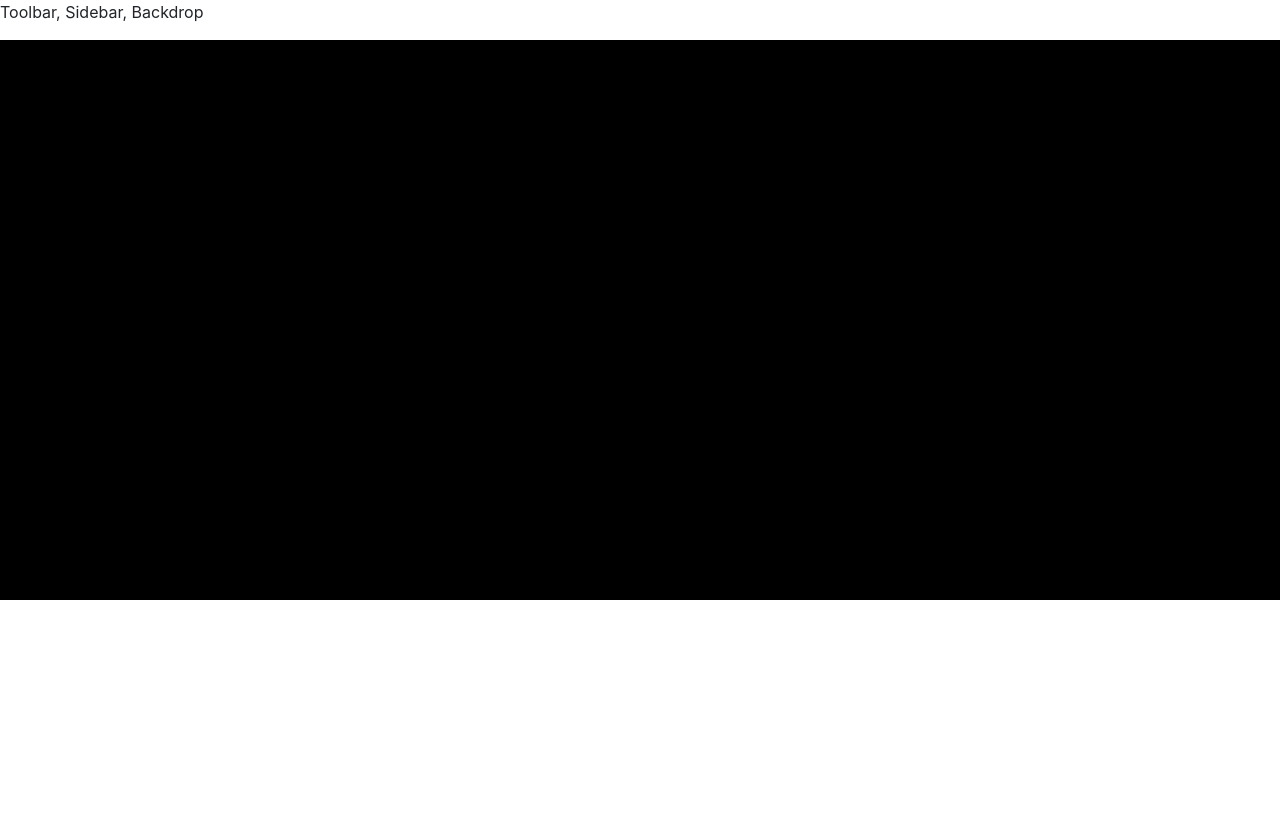
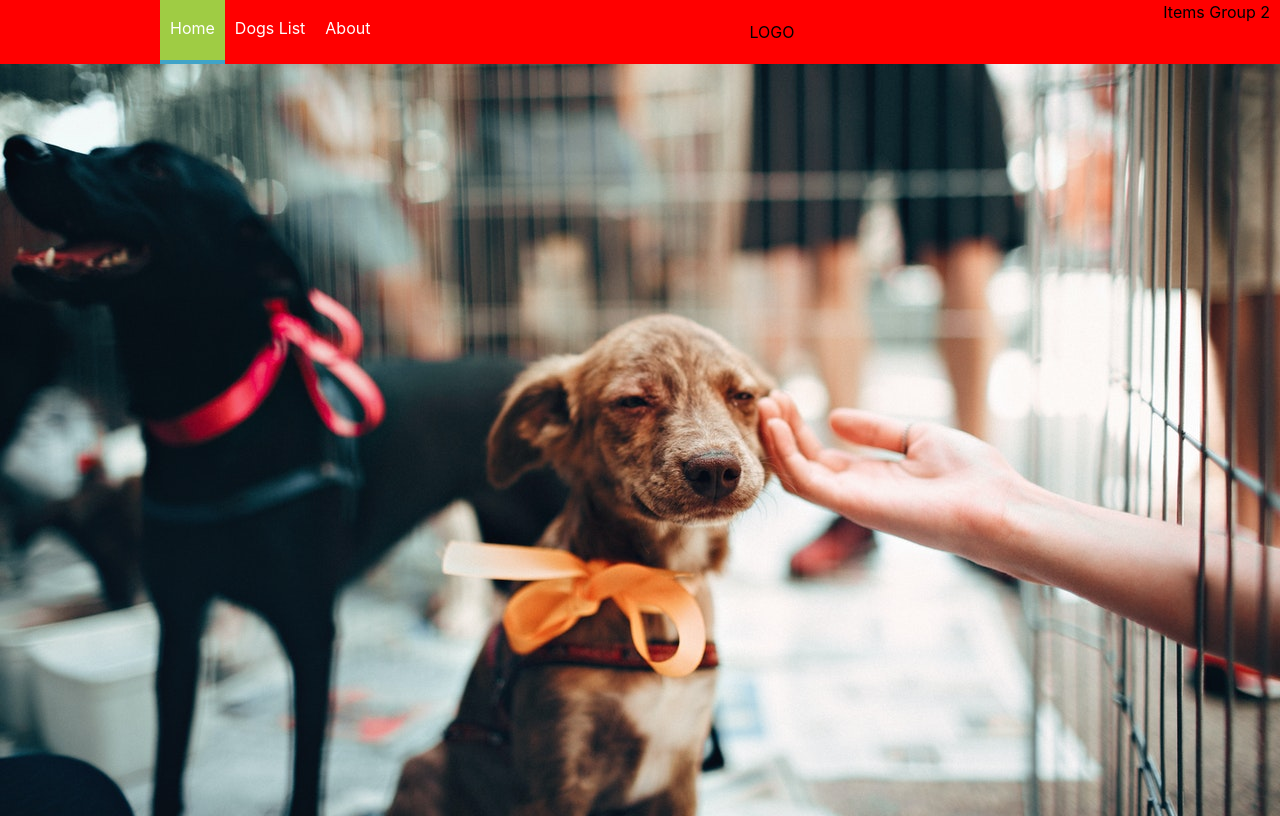
Before and after one commit to emrulovd/charlies-paw-client-side-web-app, a React (Create React App) app: page / in a window 1280 px wide. Built offline with nearby package versions, Linux system fonts and the light colour scheme.

Commit message:
Changes 05/02/2021: Adding Reusable Navigation Items Adding the NavGroupMainItems

```diff
--- /dev/null
+++ b/src/components/Home/Banner/Banner.js
@@ -0,0 +1,16 @@
+import React from 'react';
+
+import classes from './Banner.module.css'
+
+
+const slideShow = () => {
+    return(
+        <div className={classes.BannerSize}>
+            <div className={classes.SlideShow}>
+
+            </div>
+        </div>
+    )
+}
+
+export default slideShow;
--- /dev/null
+++ b/src/components/Home/Banner/Banner.module.css
@@ -0,0 +1,19 @@
+.SlideShow{
+    position: relative;
+    background-image: url("../../../assets/dogs.jpg");
+    width:100%;
+    height: 100vh;
+    background-repeat: no-repeat;
+    -webkit-background-size: cover;
+    background-size: cover;
+    display: flex;
+    justify-content: space-around;
+    align-items: center;
+    flex-wrap: wrap;
+    flex-direction: row;
+}
+
+
+.BannerSize{
+    width:100%;
+}
--- a/src/components/Home/HomeContainer.js
+++ b/src/components/Home/HomeContainer.js
@@ -1,12 +1,12 @@
 import React from 'react';
 
-import SlideShow from './SlideShow/SlideShow';
+import Banner from './Banner/Banner';
 
 
 const homeContainer = () => {
     return(
         <div>
-            <SlideShow/>
+            <Banner/>
         </div>
     )
 }
--- a/src/components/Home/SlideShow/SlideShow.js
+++ /dev/null
@@ -1,14 +0,0 @@
-import React from 'react';
-
-import classes from './SlideShow.module.css'
-
-
-const slideShow = () => {
-    return(
-        <div className={classes.SlideShow}>
-
-        </div>
-    )
-}
-
-export default slideShow;
--- a/src/components/Home/SlideShow/SlideShow.module.css
+++ /dev/null
@@ -1,5 +0,0 @@
-.SlideShow{
-    background-color:black;
-    width:100%;
-    height: 70vh;
-}
--- a/src/components/Layout/Layout.js
+++ b/src/components/Layout/Layout.js
@@ -1,12 +1,14 @@
 import React from 'react';
 
+
 import Aux from '../../hoc/Auxiliary';
+import Toolbar from '../Navigation/Toolbars';
 import classes from './Layout.module.css';
 
 const layout = (props) => {
     return(
         <Aux>
-            <div>Toolbar, Sidebar, Backdrop</div>
+            <Toolbar/>
             <main className={classes.Layout}>
                 {props.children}
             </main>
--- /dev/null
+++ b/src/components/Navigation/NavGroupMainItems/NavGroupMainItem/NavGroupMainItem.js
@@ -0,0 +1,15 @@
+import React from 'react';
+
+import classes from './NavGroupMainItem.module.css';
+
+const navGroupMainItem = (props) => {
+    return(
+        <li className={classes.NavigationItem}>
+            <a
+             href = {props.link}
+             className={props.active ? classes.active : null}> {props.children} </a>
+        </li>
+    )
+}
+
+export default navGroupMainItem;
--- /dev/null
+++ b/src/components/Navigation/NavGroupMainItems/NavGroupMainItem/NavGroupMainItem.module.css
@@ -0,0 +1,27 @@
+.NavigationItem{
+    margin: 0;
+    box-sizing: border-box;
+    display: flex;
+    height: 100%;
+    align-items: center;
+}
+
+.NavigationItem a{
+    color: white;
+    text-decoration: none;
+    height: 100%;
+    padding: 16px 10px;
+    border-bottom: 4px solid transparent;
+    box-sizing: border-box;
+    display: block;
+}
+
+.NavigationItem a:hover,
+.NavigationItem a:active,
+.NavigationItem a.active{
+    background-color: #8F5C;
+    border-bottom: 4px solid #40A4C8;
+    color: white;
+
+
+}
--- /dev/null
+++ b/src/components/Navigation/NavGroupMainItems/NavGroupMainItems.js
@@ -0,0 +1,17 @@
+import React from 'react';
+
+import NavGroupMainItem from './NavGroupMainItem/NavGroupMainItem';
+import classes from './NavGroupMainItems.module.css';
+
+const navGroupMainItems = () => {
+    return(
+        <ul className={classes.NavigationItems}>
+            <NavGroupMainItem link="/" active={true}>Home</NavGroupMainItem>
+            <NavGroupMainItem link="/dogs">Dogs List</NavGroupMainItem>
+            <NavGroupMainItem link="/about">About</NavGroupMainItem>
+        </ul>
+    )
+}
+
+
+export default navGroupMainItems;
--- /dev/null
+++ b/src/components/Navigation/NavGroupMainItems/NavGroupMainItems.module.css
@@ -0,0 +1,9 @@
+.NavigationItems{
+    margin: 0;
+    padding: 0;
+    list-style: none;
+    display: flex;
+    align-items: center;
+    height: 100%;
+    padding-left: 150px;
+}
--- /dev/null
+++ b/src/components/Navigation/Toolbars.js
@@ -0,0 +1,18 @@
+import React from 'react';
+
+import NavGroupMainItems from './NavGroupMainItems/NavGroupMainItems';
+import classes from './Toolbars.module.css'
+
+const toolbar = () => {
+    return(
+        <header className={classes.Toolbar}>
+            <nav>
+                <NavGroupMainItems/>
+            </nav>
+            <div>LOGO</div>
+            <nav>Items Group 2</nav>
+        </header>
+    )
+}
+
+export default toolbar;
--- /dev/null
+++ b/src/components/Navigation/Toolbars.module.css
@@ -0,0 +1,20 @@
+.Toolbar{
+    height: 64px;
+    width: 100%;
+    position: fixed;
+    top: 0;
+    left: 0;
+    background-color: red;
+    display: flex;
+    justify-content: space-between;
+    align-items: center;
+    padding: 0 10px;
+    box-sizing: border-box;
+    z-index: 90;
+    color: #000000;
+}
+
+.Toolbar nav{
+    height: 100%;
+
+}
```
Also changed, not shown: src/assets/dogs.jpg (added).
